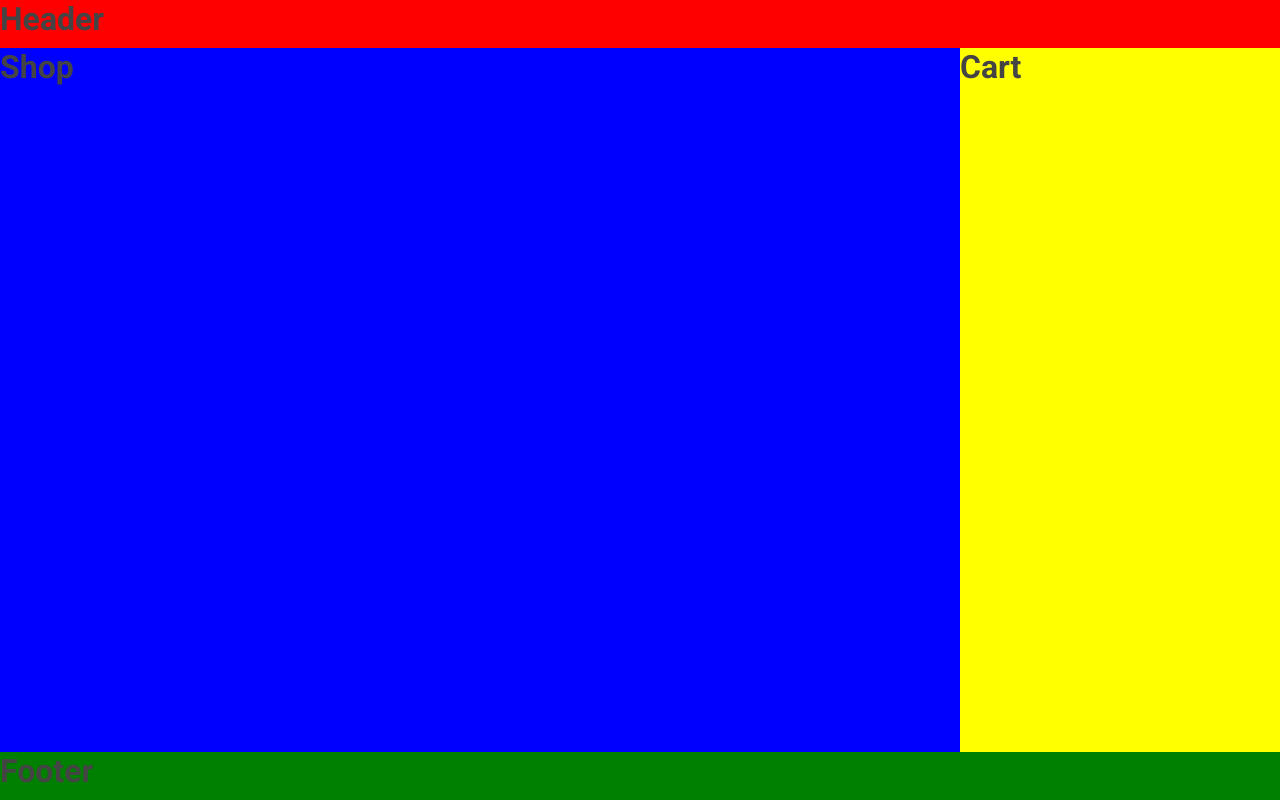
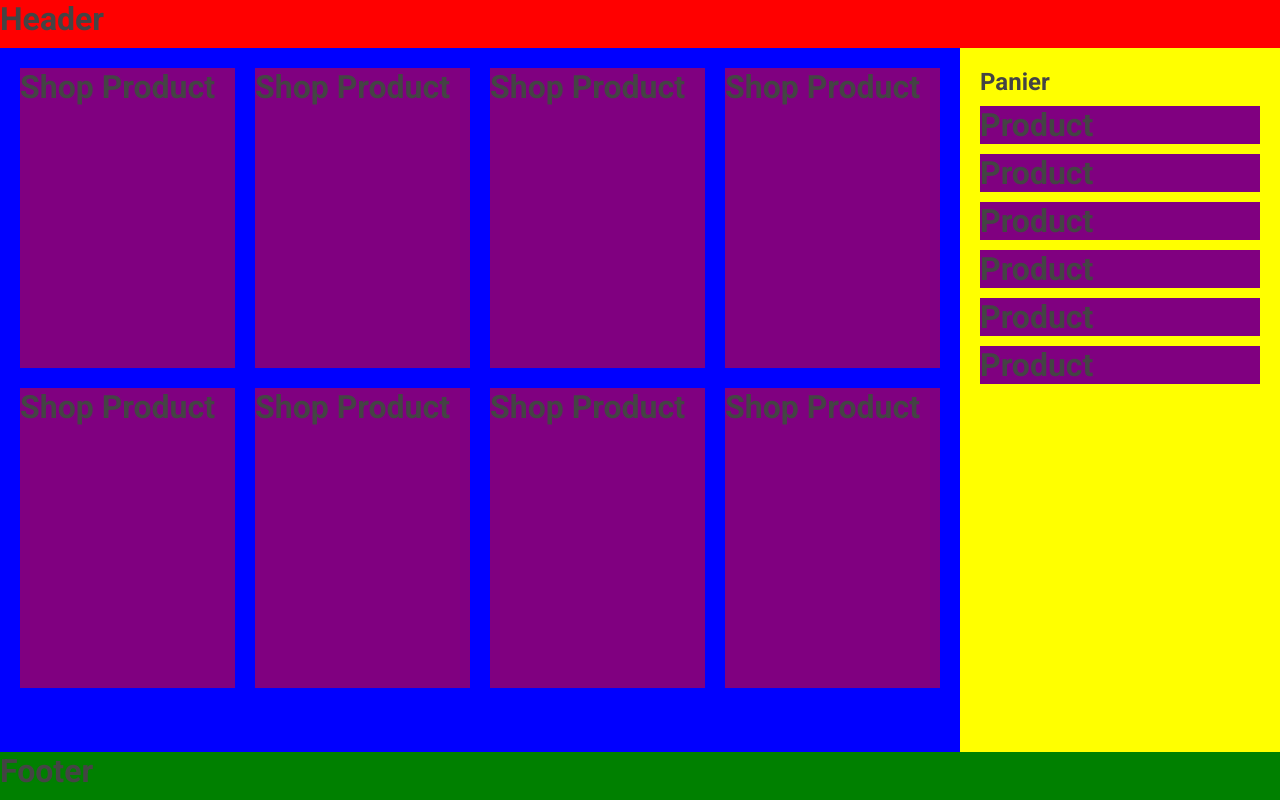
Before and after one commit to dldvpr-Project/vueJS-sandbox-project, a Vue app: page / in a window 1280 px wide. Built offline with nearby package versions, Linux system fonts and the light colour scheme.

Commit message:
basic landing cart and shop

```diff
--- a/src/App.vue
+++ b/src/App.vue
@@ -1,8 +1,8 @@
 <script setup lang="ts">
 import TheHeader from './components/Header.vue';
 import TheFooter from './components/Footer.vue';
-import Shop from './components/Shop.vue';
-import Cart from './components/Cart.vue';
+import Shop from './components/Shop/Shop.vue';
+import Cart from './components/Cart/Cart.vue';
 </script>
 
 <template>
--- a/src/assets/base.scss
+++ b/src/assets/base.scss
@@ -98,6 +98,10 @@ body {
   margin: 10px;
 }
 
+.mb-10 {
+  margin-bottom: 10px;
+}
+
 .m-20 {
   margin: 20px;
 }
--- /dev/null
+++ b/src/components/Cart/Cart.vue
@@ -0,0 +1,12 @@
+<script setup lang="ts">
+import CartProductList from './CartProductList.vue';
+</script>
+
+<template>
+  <div class="p-20">
+    <h2 class="mb-10">Panier</h2>
+    <CartProductList />
+  </div>
+</template>
+
+<style lang="scss" scoped></style>
--- a/src/components/Cart.vue
+++ b/src/components/Cart/CartProduct.vue
@@ -1,8 +1,8 @@
 <script setup lang="ts"></script>
 
 <template>
-  <div>
-    <h1>Cart</h1>
+  <div class="mb-10 b5">
+    <h1>Product</h1>
   </div>
 </template>
 
--- /dev/null
+++ b/src/components/Cart/CartProductList.vue
@@ -0,0 +1,16 @@
+<script setup lang="ts">
+import CartProduct from './CartProduct.vue';
+</script>
+
+<template>
+  <div class="d-flex flex-column">
+    <CartProduct />
+    <CartProduct />
+    <CartProduct />
+    <CartProduct />
+    <CartProduct />
+    <CartProduct />
+  </div>
+</template>
+
+<style lang="scss" scoped></style>
--- /dev/null
+++ b/src/components/Shop/Shop.vue
@@ -0,0 +1,11 @@
+<script setup lang="ts">
+  import ShopProductList from './ShopProductList.vue';
+</script>
+
+<template>
+  <div>
+    <ShopProductList />
+  </div>
+</template>
+
+<style lang="scss" scoped></style>
--- a/src/components/Shop.vue
+++ b/src/components/Shop/ShopProduct.vue
@@ -1,8 +1,8 @@
 <script setup lang="ts"></script>
 
 <template>
-  <div>
-    <h1>Shop</h1>
+  <div class="b5">
+    <h1>Shop Product</h1>
   </div>
 </template>
 
--- /dev/null
+++ b/src/components/Shop/ShopProductList.vue
@@ -0,0 +1,25 @@
+<script setup lang="ts">
+  import ShopProduct from "./ShopProduct.vue";
+</script>
+
+<template>
+  <div class="grid p-20">
+    <ShopProduct />
+    <ShopProduct />
+    <ShopProduct />
+    <ShopProduct />
+    <ShopProduct />
+    <ShopProduct />
+    <ShopProduct />
+    <ShopProduct />
+  </div>
+</template>
+
+<style lang="scss" scoped>
+.grid {
+  display: grid;
+  grid-template-columns: 1fr 1fr 1fr 1fr;
+  grid-auto-rows: 300px;
+  gap: 20px;
+}
+</style>
```
